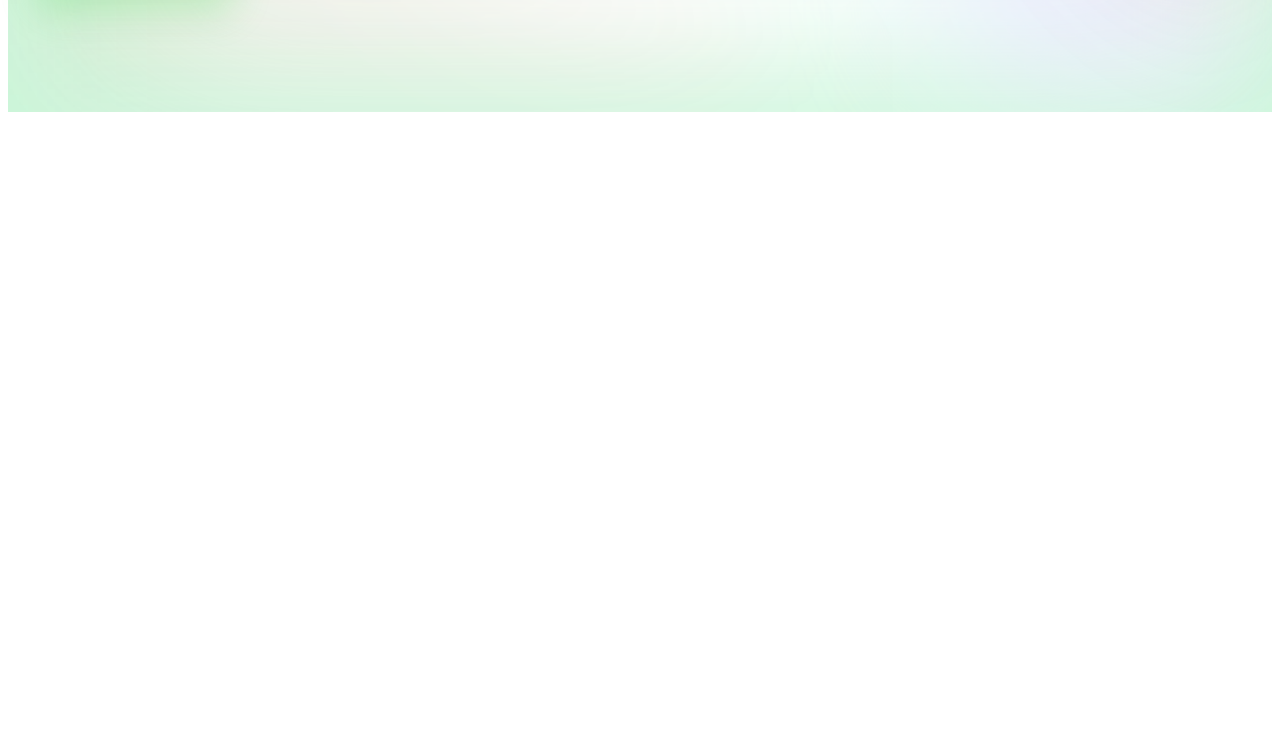
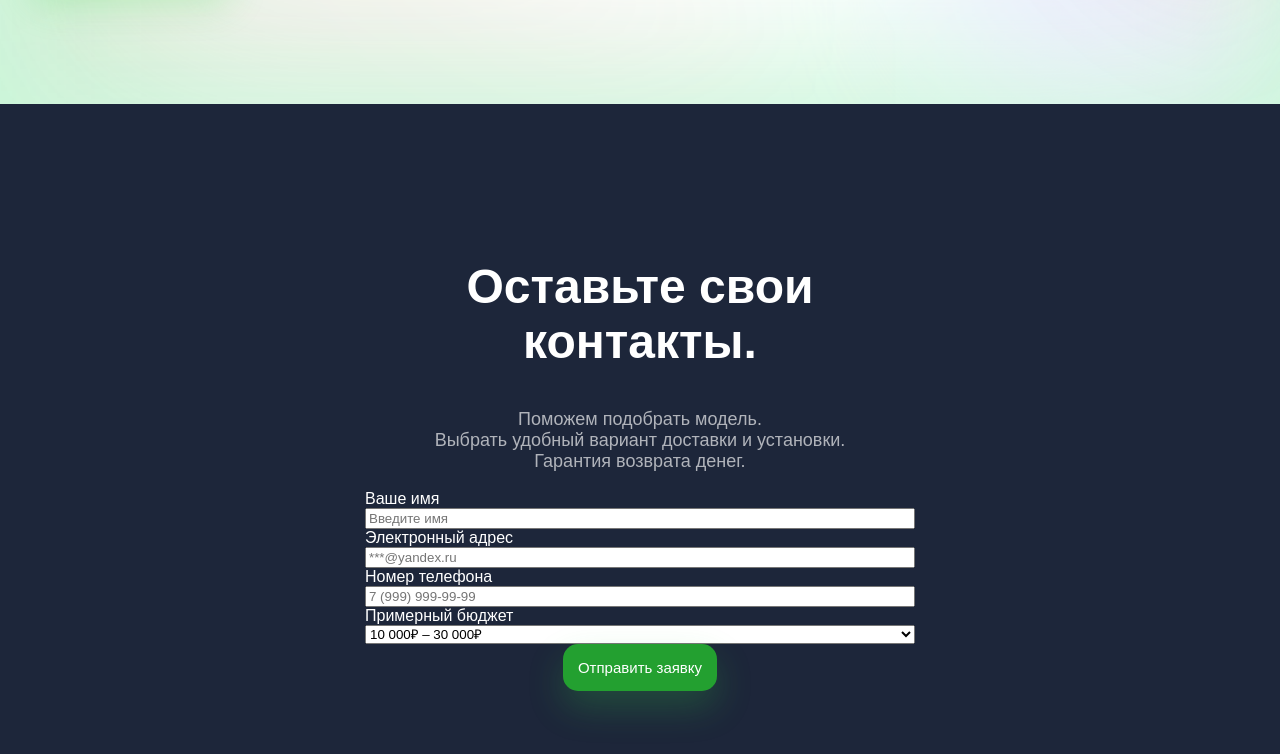
Before and after one commit to qber-ru/green-corp-landing, a plain HTML site: page index.html in a window 1280 px wide. Shown: the part 716-1470 px from the top of the page. Before the commit the page ends 836 px from the top, so only its background shows below. Drawn offline with Linux system fonts and the light colour scheme.

Commit message:
Секция form

```diff
--- a/index.html
+++ b/index.html
@@ -28,6 +28,40 @@
           <img class="about__image" src="img/solar-panel.png">
         </div>
       </section>
+      <section class="form">
+        <div class="form__container">
+          <h1>
+            Оставьте свои контакты.
+          </h1>
+          <p>
+            Поможем подобрать модель.<br> Выбрать удобный вариант доставки и установки.<br> Гарантия возврата денег.
+          </p>
+          <form>
+            <div class="form__group">
+              <label for="name">Ваше имя</label>
+              <input type="text" placeholder="Введите имя" id="name">
+            </div>
+            <div class="form__group">
+              <label for="email">Электронный адрес</label>
+              <input type="email" placeholder="***@yandex.ru" id="email">
+            </div>
+            <div class="form__group">
+              <label for="phone">Номер телефона</label>
+              <input type="text" placeholder="7 (999) 999-99-99" id="phone">
+            </div>
+            <div class="form__group">
+              <label for="budget">Примерный бюджет</label>
+              <select id="budget">
+                <option value="10-30">10 000₽ – 30 000₽</option>
+                <option value="30-60">30 000₽ – 60 000₽</option>
+                <option value="60-100">60 000₽ – 100 000₽</option>
+                <option value="100+">100 000₽</option>
+              </select>
+            </div>
+            <button class="form__submit" type="submit">Отправить заявку</button>
+          </form>
+        </div>
+      </section>
 </body>
 
 </html>
--- a/main.css
+++ b/main.css
@@ -5,6 +5,8 @@
 body {
     font-family: 'Raleway', sans-serif;
     color: #213053;
+    margin: 0;
+    padding: 0;
 }
 
 header {
@@ -82,3 +84,38 @@ button {
     width: 100px;
     height: 100px;
 }
+
+.form {
+    background-color: #1D263A;
+    color: #fff;
+    padding: 115px 0;
+    text-align: center;
+
+    display: flex;
+    justify-content: center;
+    align-items: center;
+}
+
+.form__container {
+    width: 550px;
+}
+
+.form__group {
+    display: flex;
+    flex-direction: column;
+
+}
+
+.form__group label {
+    text-align: left
+}
+
+.form h1 {
+    font-size: 48px;
+
+}
+
+.form p {
+    font-size: 18px;
+    opacity: 0.65;
+}
```
